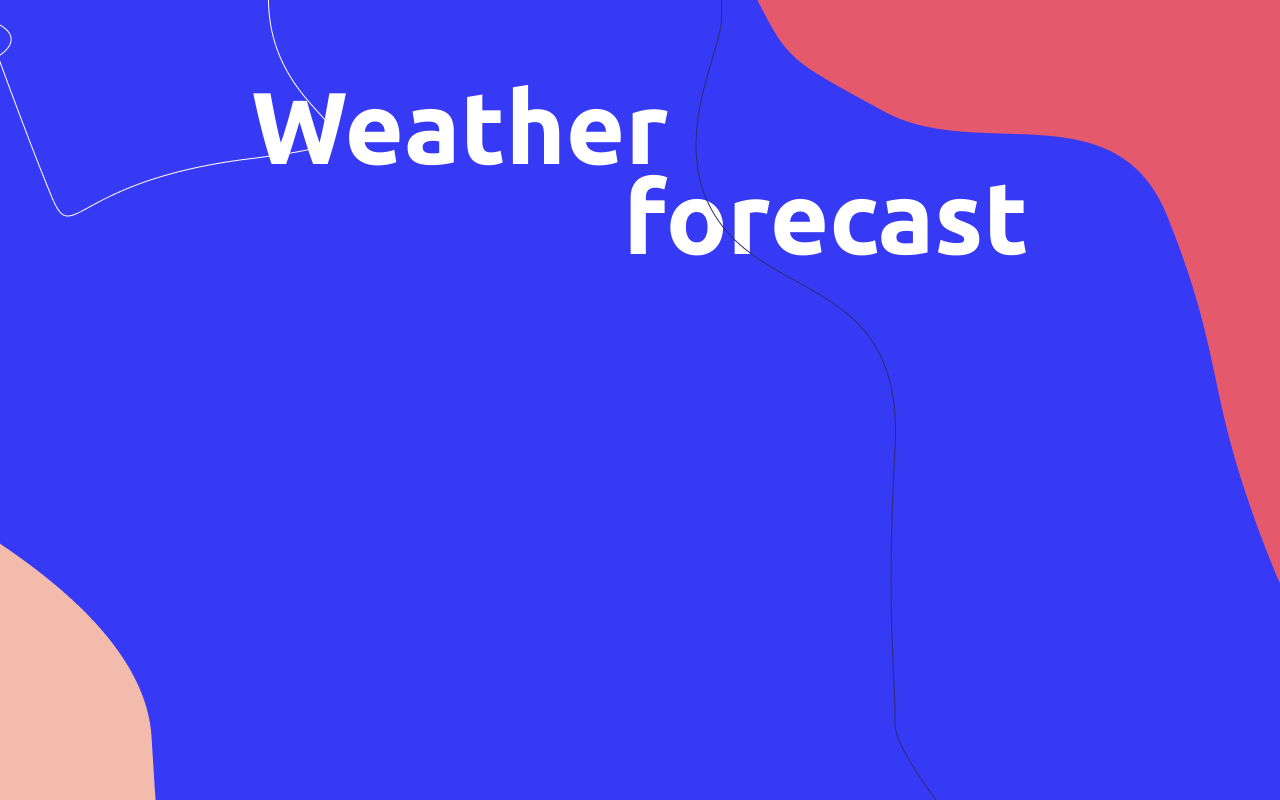
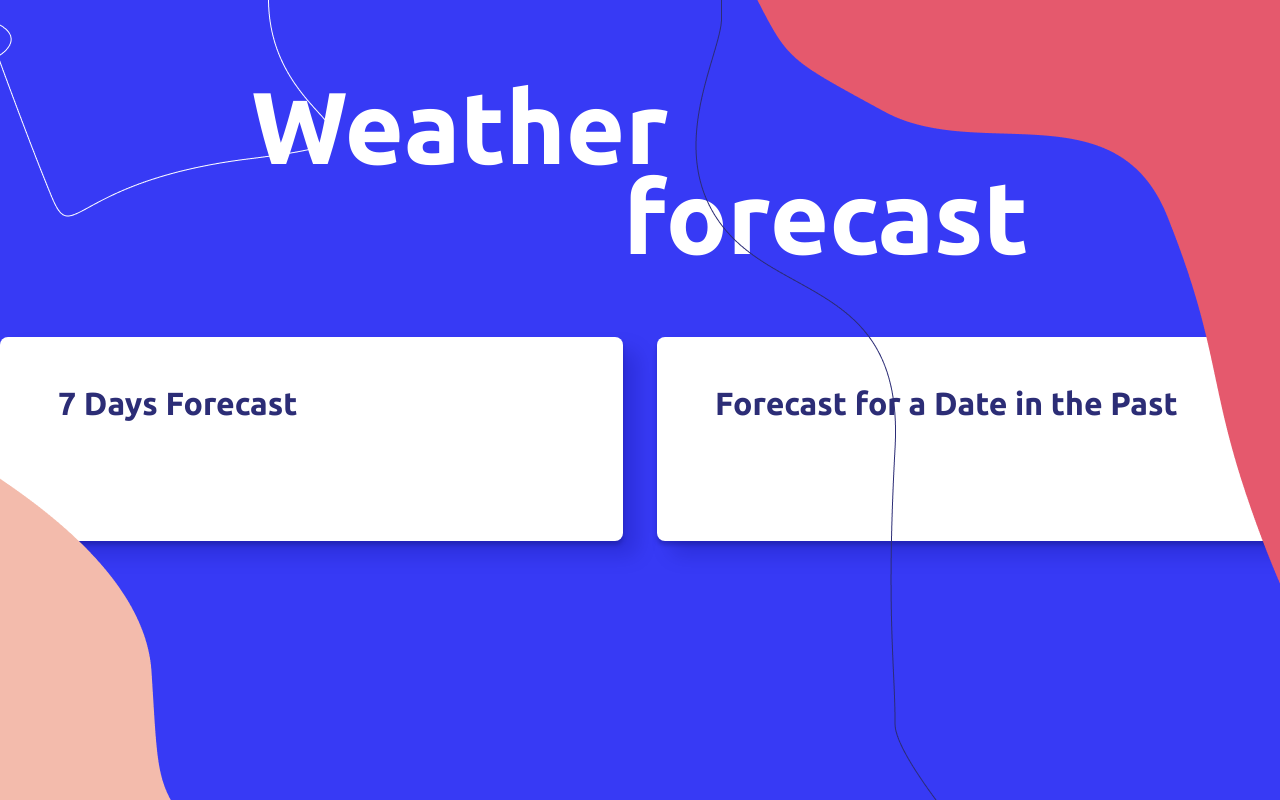
Before and after one commit to bagaveev/weather-forecast, a React (Create React App) app: page / in a window 1280 px wide. Shown: the top 800 px of the page. Built offline with nearby package versions, Linux system fonts and the light colour scheme; no server answers.

Commit message:
feat: added coordinates

```diff
--- a/src/components/app/App.scss
+++ b/src/components/app/App.scss
@@ -55,4 +55,34 @@
 
   }
 
+  &__content{
+    width: 100%;
+    display: flex;
+    justify-content: center;
+    margin-top: 60px;
+
+    &__block{
+      background: #FFFFFF;
+      box-shadow: 0 4px 4px rgba(4, 5, 73, 0.25), 14px 14px 20px rgba(5, 6, 114, 0.2);
+      border-radius: 8px;
+      padding: 50px 58px 90px;
+      width: 100%;
+      max-width: 660px;
+
+      &:first-child{
+        margin-right: 34px;
+      }
+
+      &__subtitle{
+        font-style: normal;
+        font-weight: bold;
+        font-size: 32px;
+        line-height: 32px;
+        color: #2C2D76;
+        margin-bottom: 32px;
+      }
+
+    }
+  }
+
 }
--- a/src/components/app/App.tsx
+++ b/src/components/app/App.tsx
@@ -21,6 +21,15 @@ function App () {
           <span className="weatherForecast__title__top">Weather</span>
           <span className="weatherForecast__title__bottom">forecast</span>
       </h1>
+      <div className="weatherForecast__content">
+          <div className="weatherForecast__content__block">
+              <h2 className="weatherForecast__content__block__subtitle">7 Days Forecast</h2>
+
+          </div>
+          <div className="weatherForecast__content__block">
+              <h2 className="weatherForecast__content__block__subtitle">Forecast for a Date in the Past</h2>
+          </div>
+      </div>
     </div>
   )
 }
--- a/src/index.scss
+++ b/src/index.scss
@@ -5,6 +5,7 @@
   font-style: normal;
   margin: 0;
   padding: 0;
+  box-sizing: border-box;
 }
 
 body {
```
Also changed, not shown: src/common/store/data.ts (added, +22 -0 lines).
